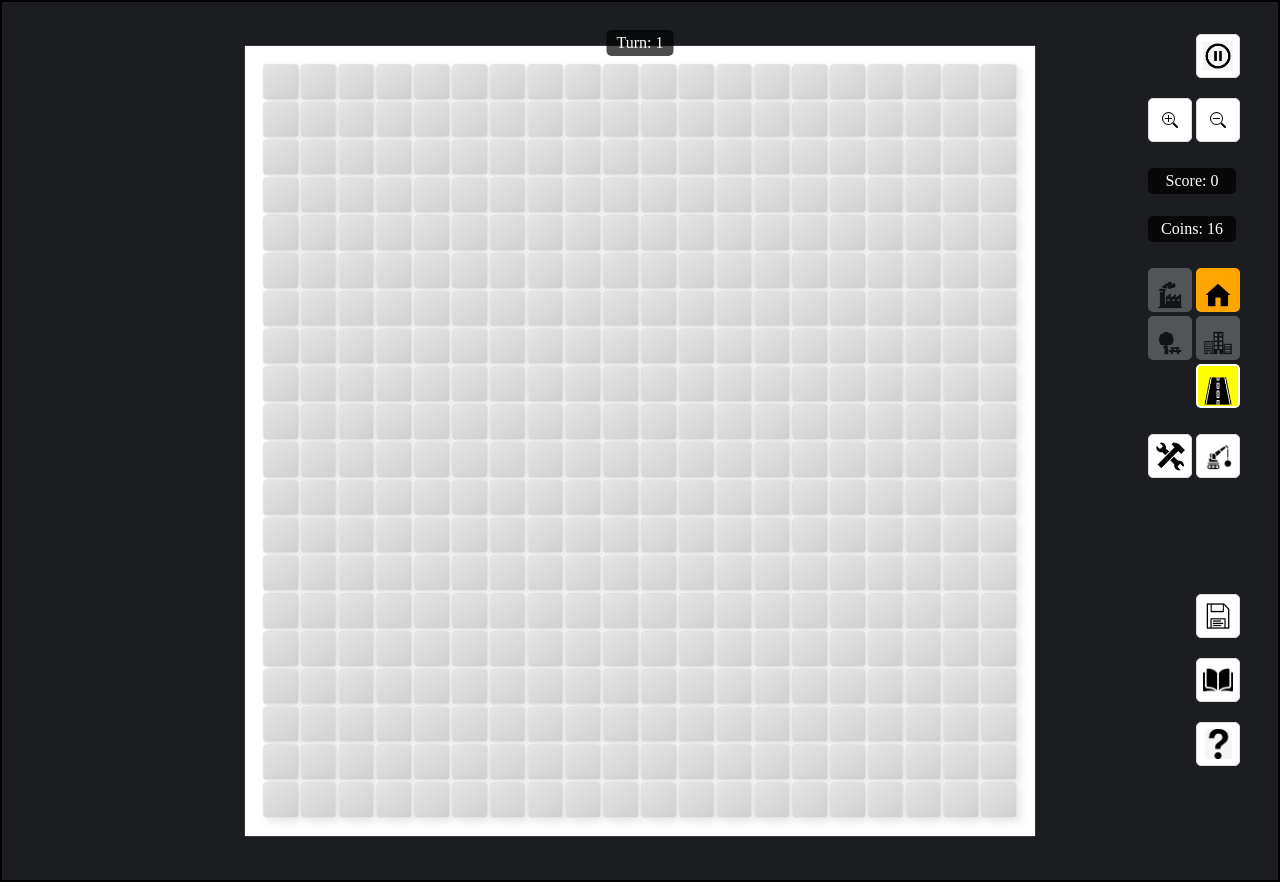
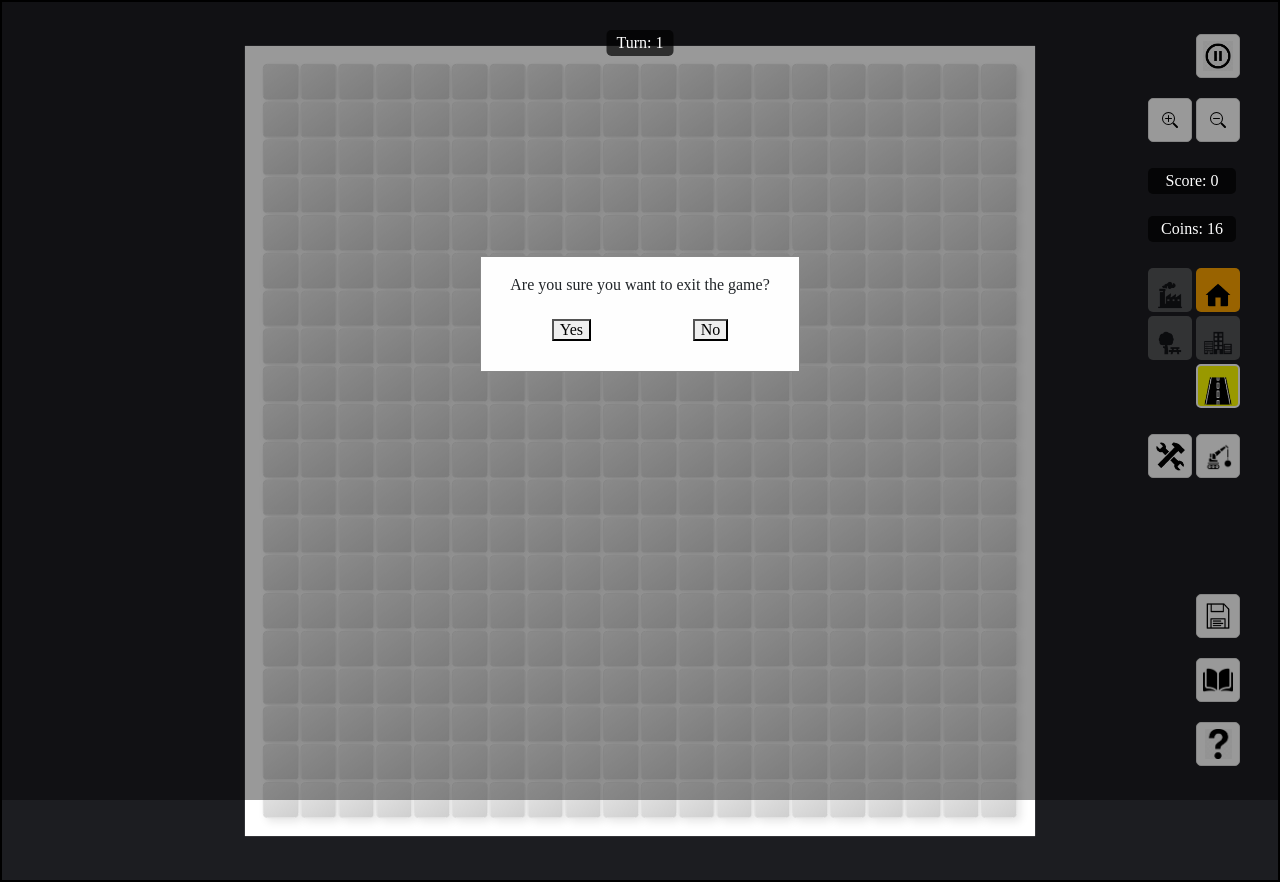
Before and after one commit to hendrikyong/SPM_Pookie_Bears, a website: page arcade-mode.html in a window 1280 px wide. Both pictures are taken after a click on the element 1218 px from the left and 56 px from the top of the page. Drawn offline with nearby package versions, Linux system fonts and the light colour scheme; a web font is replaced by a local one.

Commit message:
Added exit option

```diff
--- a/arcade-mode.html
+++ b/arcade-mode.html
@@ -494,6 +494,18 @@
         </div>
     </div>
 
+    <div id="exitModal" class="exitmodal">
+        <div class="exitmodal-content">
+            <p>Are you sure you want to exit the game?</p>
+            <div class="exitmodal-buttons">
+                <button id="yesBtn">Yes</button>
+                <button id="noBtn">No</button>
+            </div>
+        </div>
+    </div>
+
+
+
     <div class="overlay"></div>
     <script src="scripts/arcade-mode.js"></script>
 </body>
--- a/css/arcade-mode.css
+++ b/css/arcade-mode.css
@@ -1296,3 +1296,35 @@
   .roadBtn {
       background-color: yellow; /* Change to your desired style */
   }
+
+  .exitmodal {
+    display: none; /* Hidden by default */
+    position: fixed; /* Stay in place */
+    z-index: 1; /* Sit on top */
+    left: 0;
+    top: 0;
+    width: 100%; /* Full width */
+    height: 100%; /* Full height */
+    overflow: auto; /* Enable scroll if needed */
+    background-color: rgb(0,0,0); /* Fallback color */
+    background-color: rgba(0,0,0,0.4); /* Black w/ opacity */
+  }
+
+  .exitmodal-content {
+    text-align: center;
+    background-color: #fefefe;
+    margin: 20% auto; /* 15% from the top and centered */
+    padding: 20px;
+    border: 1px solid #888;
+    width: 25%; /* Could be more or less, depending on screen size */
+  }
+
+  .exitmodal-buttons {
+    display: flex;
+    flex-direction: row;
+    justify-content: space-around;
+  }
+
+  .exitmodal-content button {
+    margin: 10px;
+  }
--- a/css/freeplay.css
+++ b/css/freeplay.css
@@ -1716,3 +1716,35 @@ body {
 .roadBtn {
     background-color: yellow; /* Change to your desired style */
 }
+
+.exitmodal {
+    display: none; /* Hidden by default */
+    position: fixed; /* Stay in place */
+    z-index: 1; /* Sit on top */
+    left: 0;
+    top: 0;
+    width: 100%; /* Full width */
+    height: 100%; /* Full height */
+    overflow: auto; /* Enable scroll if needed */
+    background-color: rgb(0,0,0); /* Fallback color */
+    background-color: rgba(0,0,0,0.4); /* Black w/ opacity */
+  }
+
+  .exitmodal-content {
+    text-align: center;
+    background-color: #fefefe;
+    margin: 20% auto; /* 15% from the top and centered */
+    padding: 20px;
+    border: 1px solid #888;
+    width: 25%; /* Could be more or less, depending on screen size */
+  }
+
+  .exitmodal-buttons {
+    display: flex;
+    flex-direction: row;
+    justify-content: space-around;
+  }
+
+  .exitmodal-content button {
+    margin: 10px;
+  }
--- a/css/menu.css
+++ b/css/menu.css
@@ -2,7 +2,7 @@ body {
     font-family: 'Overpass Mono';
     margin: 0;
     padding: 0;
-    background-color: #f1f1f1;
+    background-color: #E4F9FF;
     display: flex;
     flex-direction: column;
     text-align: center;
--- a/scripts/arcade-mode.js
+++ b/scripts/arcade-mode.js
@@ -428,7 +428,8 @@ function endTurn() {
     // updateProfitAndUpkeep();
     updatePoints();
 
-    turnNumber += 1;
+    turnNumber += 1;firstBuildingPlaced
+
     updateTurnCounter();
     // Check if all squares are used
     const allSquaresUsed = Array.from(document.querySelectorAll('.grid-square')).every(square => square.classList.contains('built'));
@@ -438,11 +439,11 @@ function endTurn() {
     if (allSquaresUsed) {
         // Perform actions to end the game
         alert(`All squares are used. Game Over! Your final score is: ${points}!`);
-        window.location.href = '../index.html';
+        window.location.href = '../start.html';
     }
     else if (coins <= 0) {
         alert(`You ran out of coins. Game Over! Your final score is: ${points}!`);
-        window.location.href = '../index.html';
+        window.location.href = '../start.html';
     }
 }
 
@@ -577,7 +578,7 @@ function saveGame() {
 }
 
 function exitGame() {
-  window.location.href = "../index.html";
+  window.location.href = "../start.html";
 }
 
 function getNeighbors(square) {
@@ -694,4 +695,17 @@ document.querySelectorAll('.grid-square').forEach(square => {
       removeHighlight(square);
   });
 });
+
+document.getElementById('pause').addEventListener('click', () => {
+  document.getElementById('exitModal').style.display = 'block';
+});
+
+document.getElementById('yesBtn').addEventListener('click', () => {
+  exitGame();
+});
+
+document.getElementById('noBtn').addEventListener('click', () => {
+  document.getElementById('exitModal').style.display = 'none';
+});
+
 window.onload = initializeGame;
--- a/start.css
+++ b/start.css
@@ -2,7 +2,7 @@ body {
     font-family: 'Overpass Mono';
     margin: 0;
     padding: 0;
-    background-color: #f1f1f1;
+    background-color: #E4F9FF;
     display: flex;
     flex-direction: column;
     text-align: center;
```
Also changed, not shown: free-play-mode.html (+9 -1 lines), menu.html (+1 -1 lines), scripts/freePlayMode.js (+12 -0 lines).
